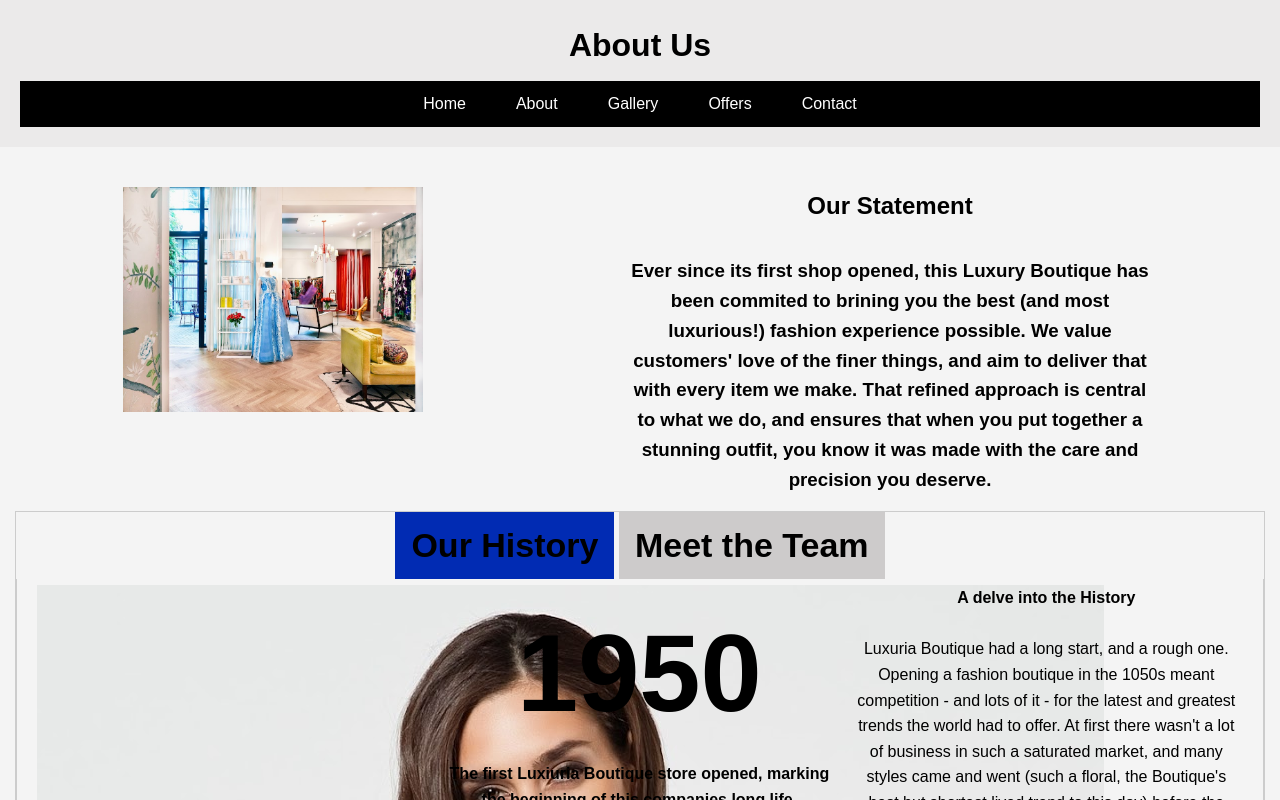
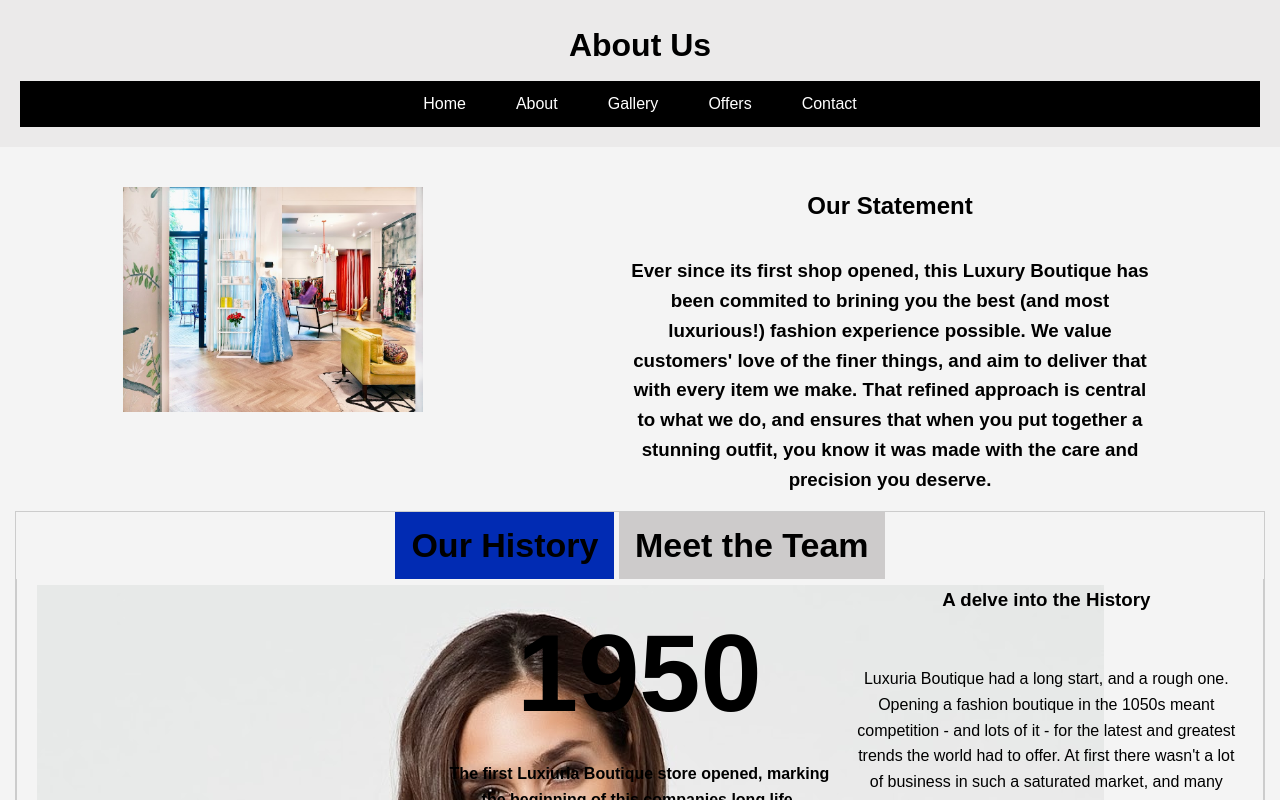
Before and after one commit to Snail209/UX_Lab_Coursework, a plain HTML site: page about.html in a window 1280 px wide. Both pictures are taken after a click on the button "Our History". Shown: the top 800 px of the page. Drawn offline with Linux system fonts and the light colour scheme; files whose address does not match are found by name.

Commit message:
Add files via upload

```diff
--- a/about.html
+++ b/about.html
@@ -73,7 +73,7 @@
                   <h4><strong style="font-size: 110px;">2019<br></strong>Since 2019 Luxuria Boutique has continued to grow into the luxury brand it is today.</h4>
                 </div>
                 <div class="column2">
-                  <p><strong>A delve into the History</strong><br><br>Luxuria Boutique had a long start, and a rough one. Opening a fashion boutique in the 1050s meant competition - and lots of it - for the latest and greatest trends the world had to offer. At first there wasn't a lot of business in such a saturated market, and many styles came and went (such a floral, the Boutique's best but shortest lived trend to this day) before the company came into the spotlight.
+                  <h3><strong>A delve into the History</strong></h3><p><br><br>Luxuria Boutique had a long start, and a rough one. Opening a fashion boutique in the 1050s meant competition - and lots of it - for the latest and greatest trends the world had to offer. At first there wasn't a lot of business in such a saturated market, and many styles came and went (such a floral, the Boutique's best but shortest lived trend to this day) before the company came into the spotlight.
                     <br><br><br><br><br><br><br><br><br><br><br><br>
                     Following a fire at one of Luxuria Boutqiue's stores in 1999, the company reached its lowest point just a year before its 50th annaversary. The loss of funds and trust from the customer base was devistating, and job stability within the company plummeted too as managers scremabled to remedy the problems they beleived could be fixed with newer, fresher faces on the shop floor. This, however, was not the case. As 2000 rolled around, the celebrations were dismal and flew under the public radar after twenty years of fame.
                     <br><br><br><br><br><br><br><br><br><br><br><br>
```
